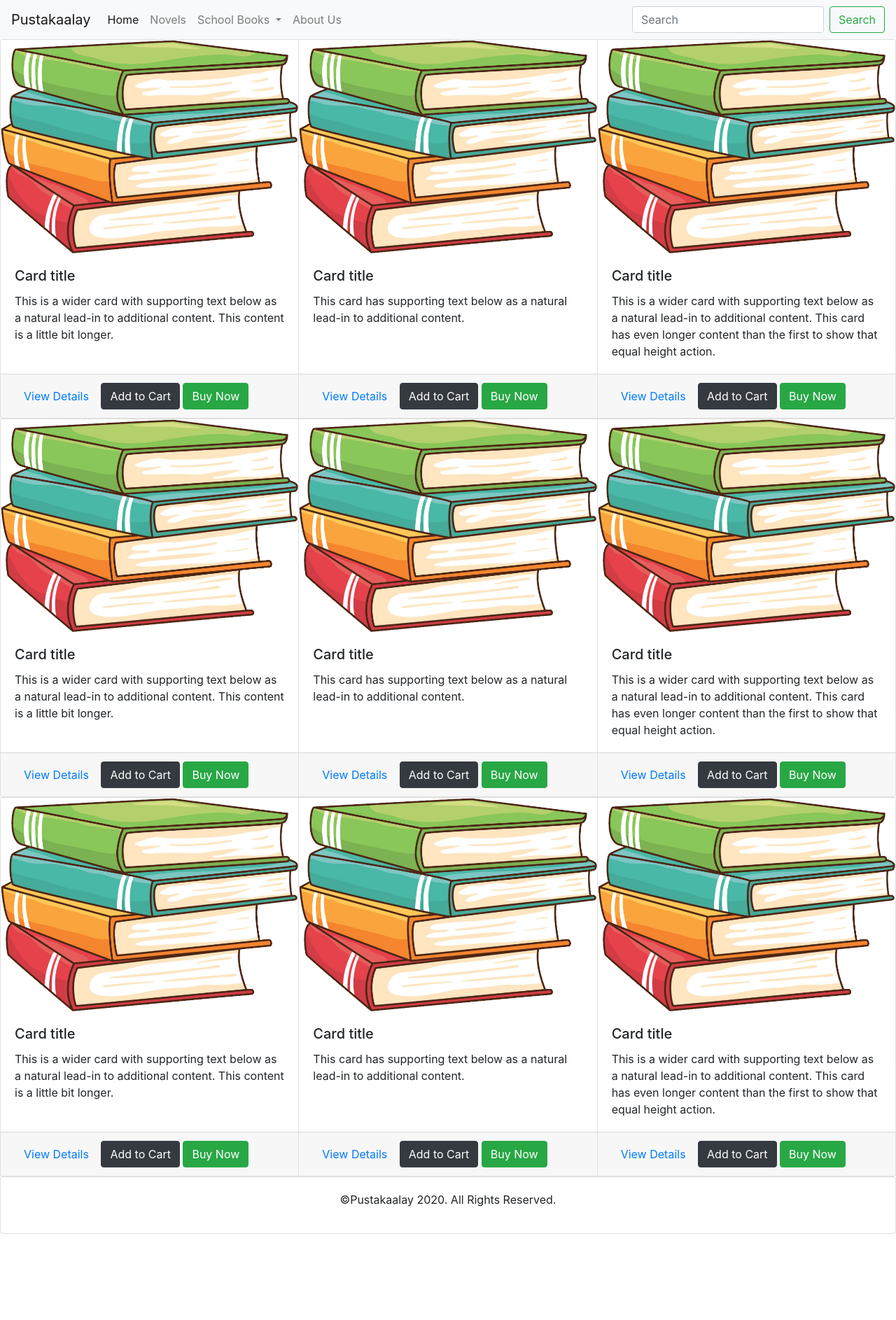
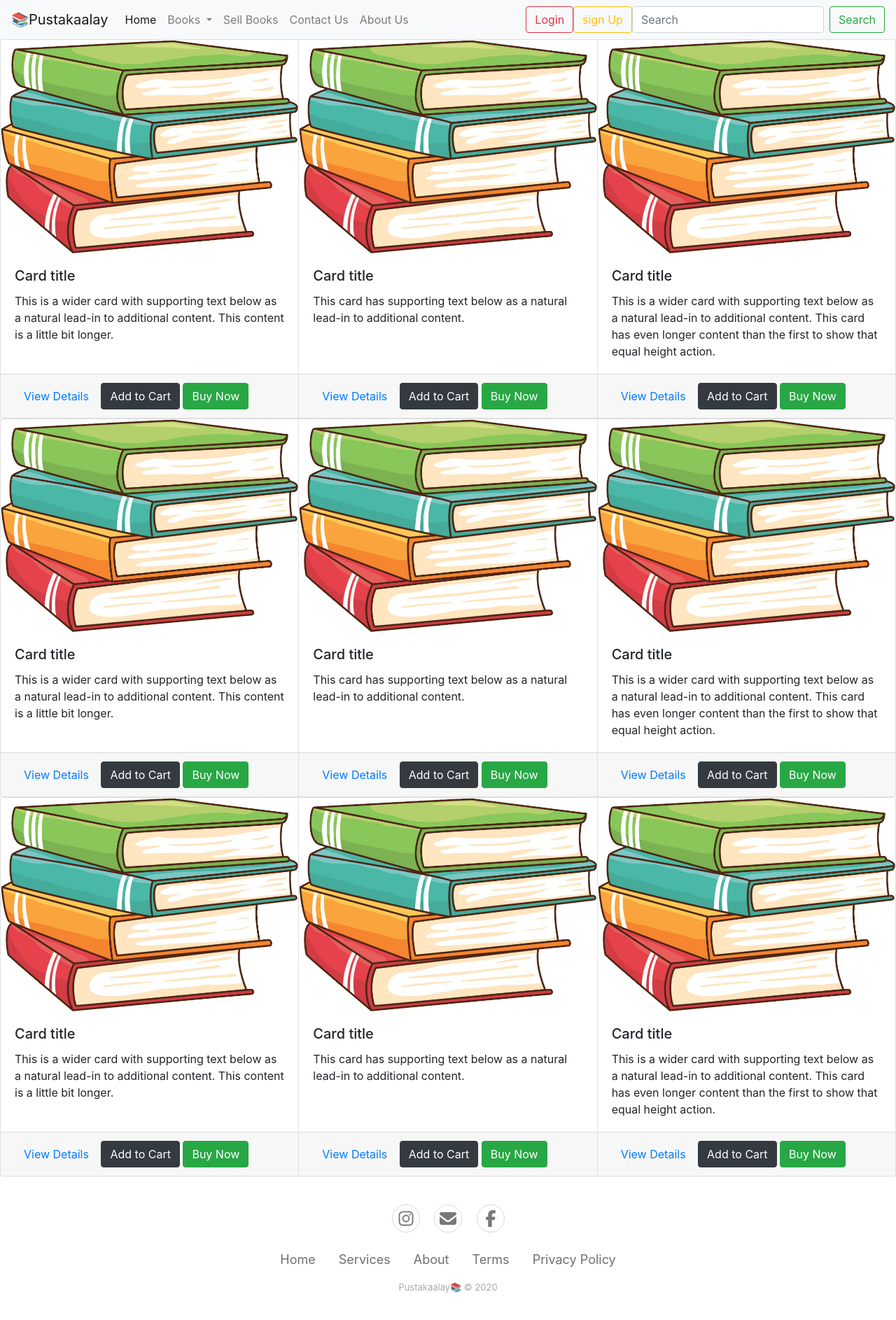
Before and after one commit to nishantsaini09/pustakaalay, a plain HTML site: page index.html in a window 1280 px wide. Shown: the whole page at 70% size. Before the commit the page ends 1763 px from the top, so only its background shows below. Drawn offline with nearby package versions, Linux system fonts and the light colour scheme.

Commit message:
Update index.html

```diff
--- a/index.html
+++ b/index.html
@@ -3,20 +3,26 @@
 
 <head>
     <meta charset="UTF-8" />
-    <meta name="viewport" content="width=device-width, initial-scale=1.0" />
-    <link rel="stylesheet" href="./assets/bootstrap/css/bootstrap.min.css" />
-    <link rel="stylesheet" href="./assets/css/styles.css" />
-    <script src="./assets/bootstrap/js/jquery.min.js"></script>
-    <script src="./assets/bootstrap/js/popper.min.js"></script>
-    <script src="./assets/bootstrap/js/bootstrap.min.js"></script>
-    <!-- <link rel="stylesheet" href="https://cdnjs.cloudflare.com/ajax/libs/font-awesome/4.7.0/css/font-awesome.min.css"> -->
-    <title>Pustakaalay</title>
+    <meta name="viewport" content="width=device-width, initial-scale=1.0">
+    <link rel="stylesheet" href="libs/bs4/css/bootstrap.min.css">
+    <link rel="stylesheet" href="libs/fontawesome/css/all.min.css">
+    <script src="libs/fontawesome/js/all.min.js"></script>
+    <script src="libs/bs4/js/jquery-3.5.1.min.js"></script>
+    <script src="libs/bs4/js/popper.min.js"></script>
+    <script src="libs/bs4/js/bootstrap.min.js"></script>
+    <script src="libs/bs4/js/bootstrap.min.js"></script>
+
+    <link rel="stylesheet" href="./assets/css/styles.css">
+
+
+
+    <title>📚Pustakaalay</title>
 </head>
 
 <body>
     <!-- Navigation Bar -->
     <nav class="navbar navbar-expand-lg navbar-light bg-light">
-        <a class="navbar-brand" href="#">Pustakaalay</a>
+        <a class="navbar-brand" href="index.html">📚Pustakaalay</a>
         <button class="navbar-toggler" type="button" data-toggle="collapse" data-target="#navbarSupportedContent" aria-controls="navbarSupportedContent" aria-expanded="false" aria-label="Toggle navigation">
           <span class="navbar-toggler-icon"></span>
         </button>
@@ -24,32 +30,36 @@
         <div class="collapse navbar-collapse" id="navbarSupportedContent">
             <ul class="navbar-nav mr-auto">
                 <li class="nav-item active">
-                    <a class="nav-link" href="#">Home <span class="sr-only">(current)</span></a>
+                    <a class="nav-link" href="index.html">Home <span class="sr-only">(current)</span></a>
+                </li>
+
+                <li class="nav-item dropdown">
+                    <a class="nav-link dropdown-toggle" href="#" id="navbarDropdown" role="button" data-toggle="dropdown" aria-haspopup="true" aria-expanded="false">
+                      Books
+                    </a>
+                    <div class="dropdown-menu" aria-labelledby="navbarDropdown">
+                        <a class="dropdown-item" href="#">School Books</a>
+                        <a class="dropdown-item" href="#">Graduation Books</a>
+                        <div class="dropdown-divider"></div>
+                        <a class="dropdown-item" href="#">Novels</a>
+                    </div>
                 </li>
                 <li class="nav-item">
-                    <a class="nav-link" href="#">Novels</a>
+                    <a class="nav-link" href="#">Sell Books</a>
                 </li>
-                <li class="nav-item dropdown">
-                    <a class="nav-link dropdown-toggle" href="#" id="navbarDropdown" role="button" data-toggle="dropdown" aria-haspopup="true" aria-expanded="false">
-                School Books
-              </a>
-                    <div class="dropdown-menu" aria-labelledby="navbarDropdown">
-                        <a class="dropdown-item" href="#">Action</a>
-                        <a class="dropdown-item" href="#">Another action</a>
-                        <div class="dropdown-divider"></div>
-                        <a class="dropdown-item" href="#">Something else here</a>
-                    </div>
+                <li class="nav-item">
+                    <a class="nav-link" href="Contact form.html">Contact Us</a>
                 </li>
                 <li class="nav-item">
                     <a class="nav-link" href="#">About Us</a>
                 </li>
             </ul>
+            <a href="login.html"><button type="button" class="btn btn-outline-danger">Login</button></a>
+            <a href="sign up.html"><button type="button" class="btn btn-outline-warning">sign Up</button></a>
             <form class="form-inline my-2 my-lg-0">
                 <input class="form-control mr-sm-2" type="search" placeholder="Search" aria-label="Search">
                 <button class="btn btn-outline-success my-2 my-sm-0" type="submit">Search</button>
             </form>
-
-
 
         </div>
     </nav>
@@ -177,16 +187,35 @@
             </div>
         </div>
     </div>
-    <!-- footer -->
-    <div class="card">
-        <div class="card-body">
-            <!-- <div class="footer"> -->
-            <center>
-                <p>©Pustakaalay 2020. All Rights Reserved.</p>
-            </center>
-            <!-- </div> -->
-        </div>
+    <!-- Start: Footer Basic -->
+    <div class="footer-basic">
+        <footer>
+            <!-- Start: Social Icons -->
+            <div class="social"><a href="#"><i class="fab fa-instagram"></i></a>
+                <a href="#"><i class="fa fa-envelope"></i></a>
+                <!-- <a href="#"><i class="fab fa-twitter"></i></a> -->
+                <a href="#"><i class="fab fa-facebook-f"></i></a>
+            </div>
+            <!-- End: Social Icons -->
+            <!-- Start: Links -->
+            <ul class="list-inline">
+                <li class="list-inline-item"><a href="#">Home</a></li>
+                <li class="list-inline-item"><a href="#">Services</a></li>
+                <li class="list-inline-item"><a href="#">About</a></li>
+                <li class="list-inline-item"><a href="#">Terms</a></li>
+                <li class="list-inline-item"><a href="#">Privacy Policy</a></li>
+            </ul>
+            <!-- End: Links -->
+            <!-- Start: Copyright -->
+            <p class="copyright">Pustakaalay📚 © 2020</p>
+            <!-- End: Copyright -->
+        </footer>
     </div>
+    <!-- End: Footer Basic -->
+    </div>
+    </div>
+    </div>
+
 </body>
 
 </html>
```
